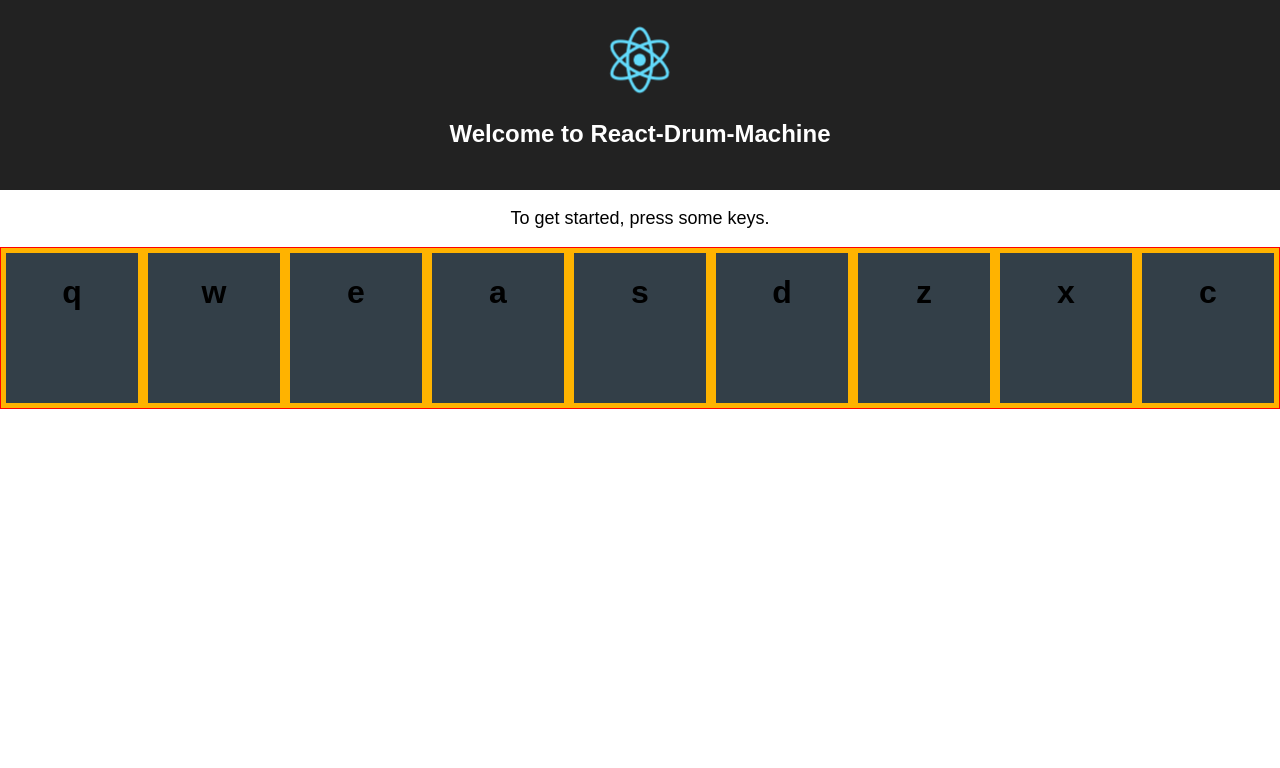
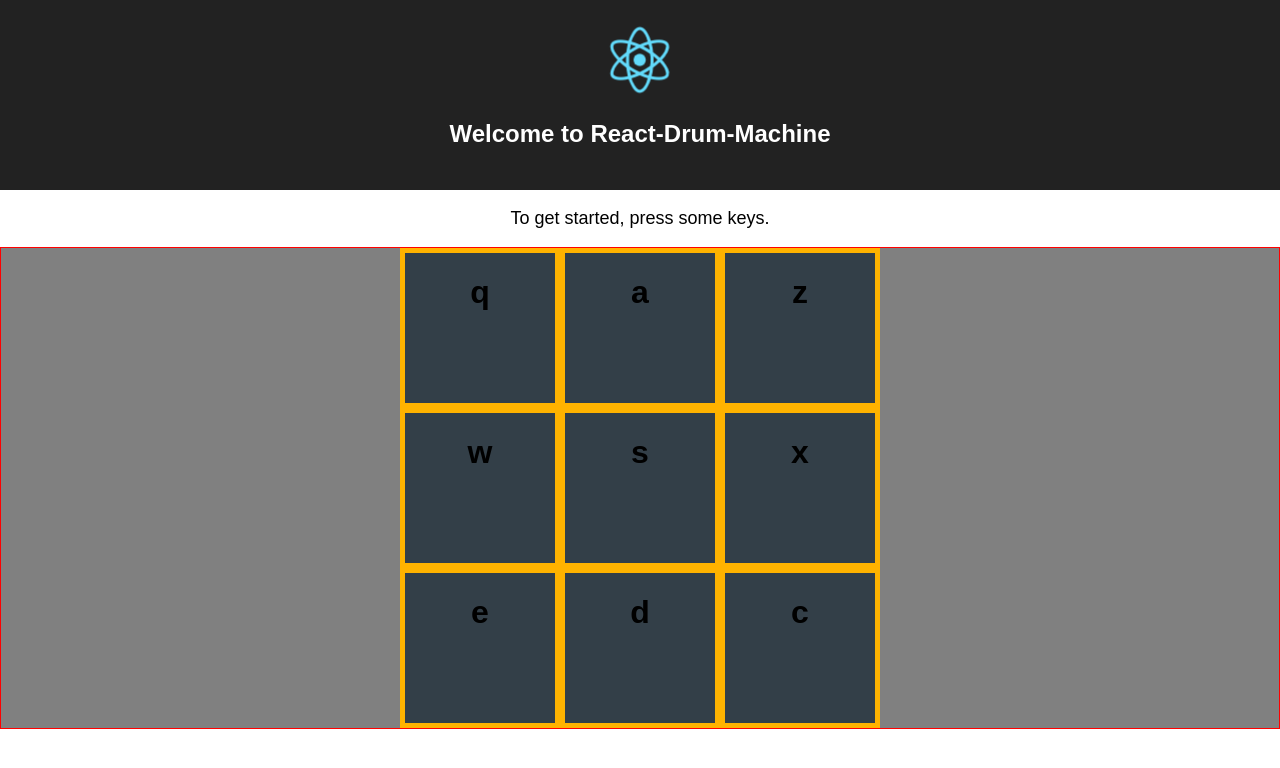
Before and after one commit to cgoez/react-drum-machine, a React (Create React App) app in the folder drum-machine/: page / in a window 1280 px wide. Shown: the top 768 px of the page. Built offline with nearby package versions, Linux system fonts and the light colour scheme.

Commit message:
Grid layout

```diff
--- a/drum-machine/src/components/DrumRack/DrumRack.css
+++ b/drum-machine/src/components/DrumRack/DrumRack.css
@@ -2,14 +2,13 @@
   border: 1px red solid;
   background-color: grey;
   display: flex;
-
   margin: auto;
   justify-content: center;
 }
 
 .drumpad {
-  border: 5px #FFB300 solid;
-  background-color: #333F48;
+  border: 5px #ffb300 solid;
+  background-color: #333f48;
   height: 150px;
   width: 150px;
 }
--- a/drum-machine/src/components/DrumRack/DrumRack.js
+++ b/drum-machine/src/components/DrumRack/DrumRack.js
@@ -18,77 +18,74 @@ export default class DrumRack extends Component {
   render() {
     return (
       <div className="drumrack">
-      <Drums
+        <div className="rowOne">
+          <Drums
             className="boom"
             sound="boom"
-            keycode={81}
+            keyCode={81}
             keyLetter="q"
             source={boom}
           />
           <Drums
             className="clap"
             sound="clap"
-            keycode={87}
+            keyCode={87}
             keyLetter="w"
             source={clap}
           />
           <Drums
             className="hihat"
             sound="hihat"
-            keycode={69}
+            keyCode={69}
             keyLetter="e"
             source={hihat}
           />
+        </div>
+        <div className="rowTwo">
           <Drums
             className="kick"
             sound="kick"
-            keycode={65}
+            keyCode={65}
             keyLetter="a"
             source={kick}
           />
           <Drums
             className="openhat"
             sound="openhat"
-            keycode={83}
+            keyCode={83}
             keyLetter="s"
             source={openhat}
           />
           <Drums
             className="drumpad ride"
             sound="ride"
-            keycode={68}
+            keyCode={68}
             keyLetter="d"
             source={ride}
           />
+        </div>
+        <div className="rowThree">
           <Drums
             className="drumpad snare"
             sound="snare"
-            keycode={90}
+            keyCode={90}
             keyLetter="z"
             source={snare}
           />
           <Drums
             className="drumpad tink"
             sound="tink"
-            keycode={88}
+            keyCode={88}
             keyLetter="x"
             source={tink}
           />
           <Drums
             className="drumpad tom"
             sound="tom"
-            keycode={67}
+            keyCode={67}
             keyLetter="c"
             source={tom}
           />
-        <div className="rowOne">
-
-        </div>
-        <div className="rowTwo">
-
-        </div>
-        <div className="rowThree">
-
         </div>
       </div>
     );
--- a/drum-machine/src/components/Drums/Drums.js
+++ b/drum-machine/src/components/Drums/Drums.js
@@ -18,7 +18,7 @@ export default class Drums extends Component {
   }
 
   playSound = event => {
-    if (event.keycode === this.props.keycode) {
+    if (event.keyCode === this.props.keyCode) {
       this.audio.play();
       this.audio.currentTime = 0;
       console.log(this.audio)
@@ -28,7 +28,7 @@ export default class Drums extends Component {
   render() {
     return (
       <div className="drumpad">
-        <div keycode={this.props.keycode}>
+        <div keyCode={this.props.keyCode}>
           <h1>{this.props.keyLetter}</h1>
           <audio src={this.props.source} />
         </div>
@@ -40,7 +40,7 @@ export default class Drums extends Component {
 Drums.PropTypes = {
   className: PropTypes.string,
   sound: PropTypes.string,
-  keycode: PropTypes.number.isRequired,
+  keyCode: PropTypes.number.isRequired,
   keyLetter: PropTypes.string.isRequired,
   source: PropTypes.string.isRequired
 };
```
